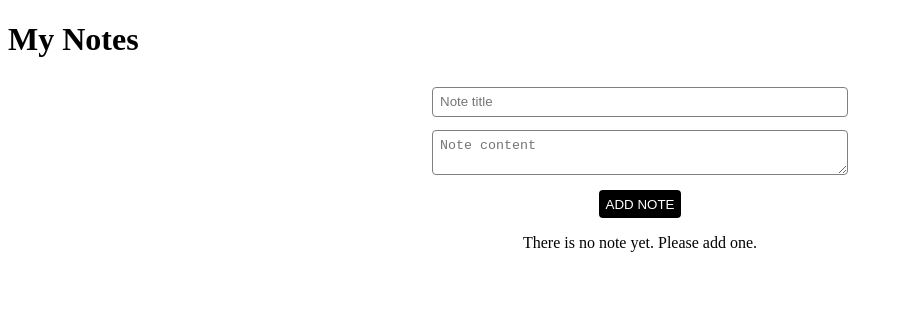
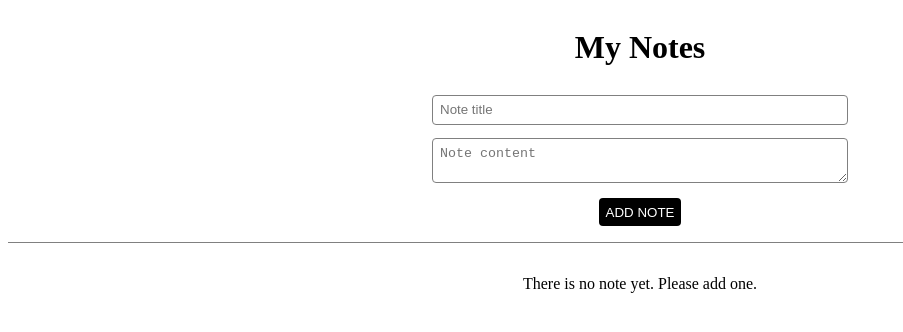
Before and after one commit to MuhammadTalha123/crud-notes-redux, a React (Create React App) app: page / in a window 1280 px wide. Shown: the top 332 px of the page, without its empty margins (0-903 px from the left). Built offline with nearby package versions, Linux system fonts and the light colour scheme.

Commit message:
update app css

```diff
--- a/src/App.scss
+++ b/src/App.scss
@@ -1,38 +1,13 @@
-.App {
-  text-align: center;
+
+.container {
+  display: flex;
+  align-items: center;
+  flex-direction: column;
 }
 
-.App-logo {
-  height: 40vmin;
-  pointer-events: none;
+.line {
+  width: 100%;
+  border-bottom: solid 1px gray;
+  margin-top: 1em;
+  margin-bottom: 1em;
 }
-
-@media (prefers-reduced-motion: no-preference) {
-  .App-logo {
-    animation: App-logo-spin infinite 20s linear;
-  }
-}
-
-.App-header {
-  background-color: #282c34;
-  min-height: 100vh;
-  display: flex;
-  flex-direction: column;
-  align-items: center;
-  justify-content: center;
-  font-size: calc(10px + 2vmin);
-  color: white;
-}
-
-.App-link {
-  color: #61dafb;
-}
-
-@keyframes App-logo-spin {
-  from {
-    transform: rotate(0deg);
-  }
-  to {
-    transform: rotate(360deg);
-  }
-}
```
